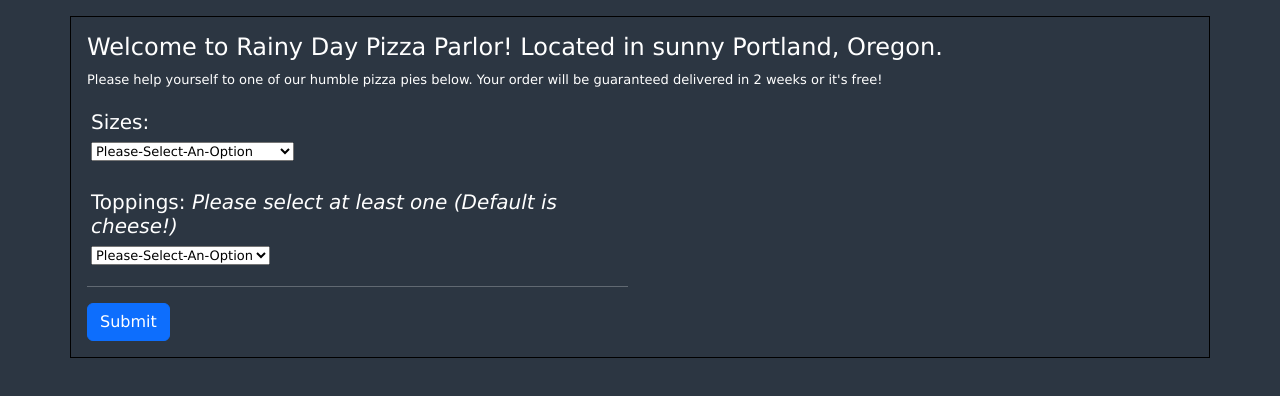
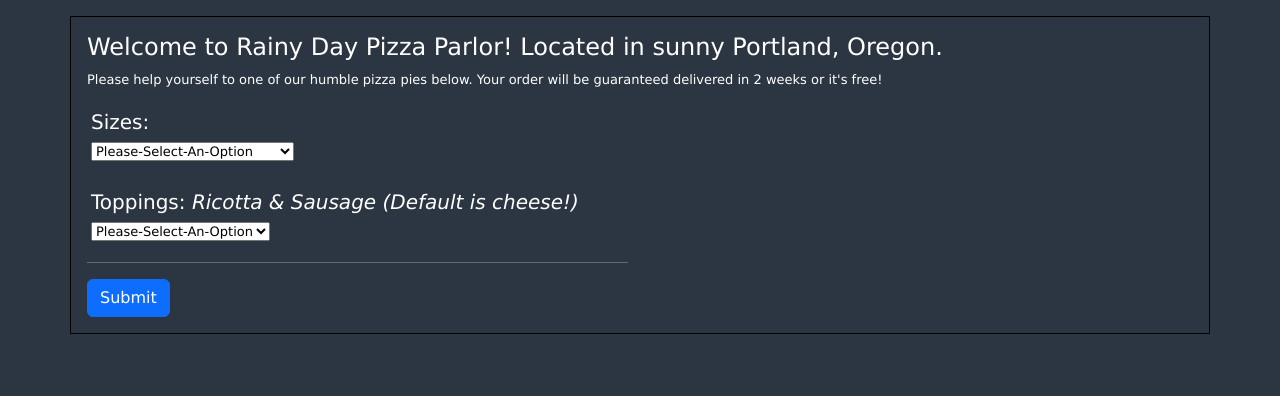
Before and after one commit to eusebiedev/pizza-parlor, a plain HTML site: page index.html in a window 1280 px wide. Drawn offline with nearby package versions, Linux system fonts and the light colour scheme.

Commit message:
Update toppings description for selections

```diff
--- a/index.html
+++ b/index.html
@@ -32,7 +32,7 @@
           </div><br>
           <div class="col p-1">
             <label for="toppings">
-              <h5>Toppings: <em>Please select at least one (Default is cheese!)</em></h5>
+              <h5>Toppings: <em>Ricotta & Sausage (Default is cheese!)</em></h5>
             </label><br>
             <select id="toppings" class="form-select-form-control">
               <option value="">Please-Select-An-Option</option>
```
